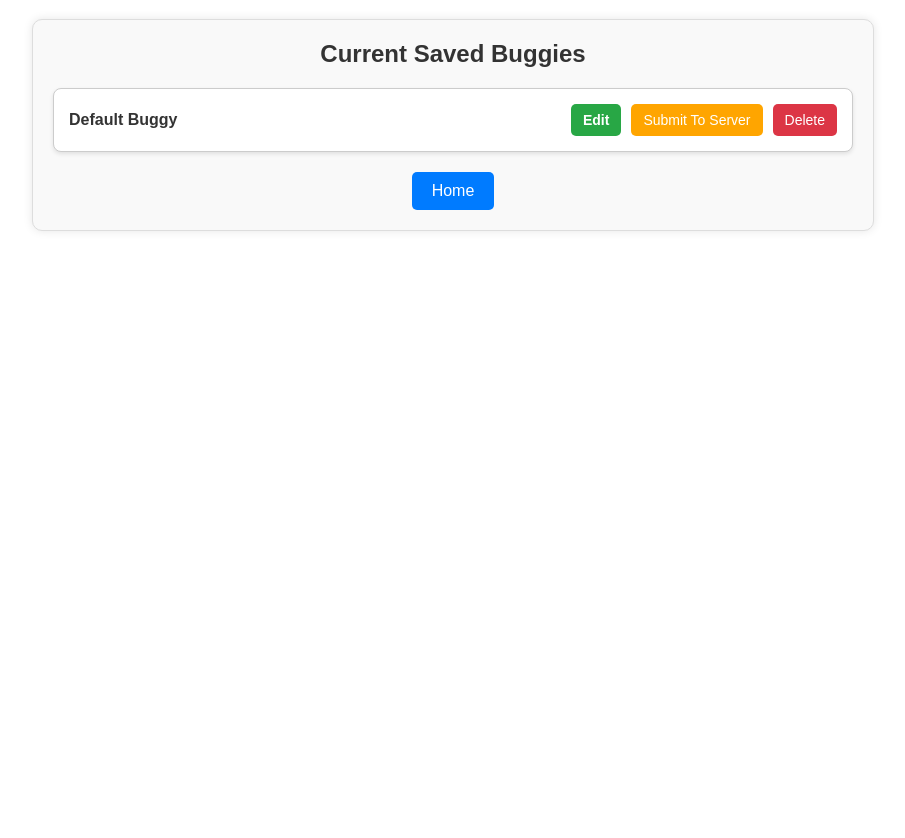
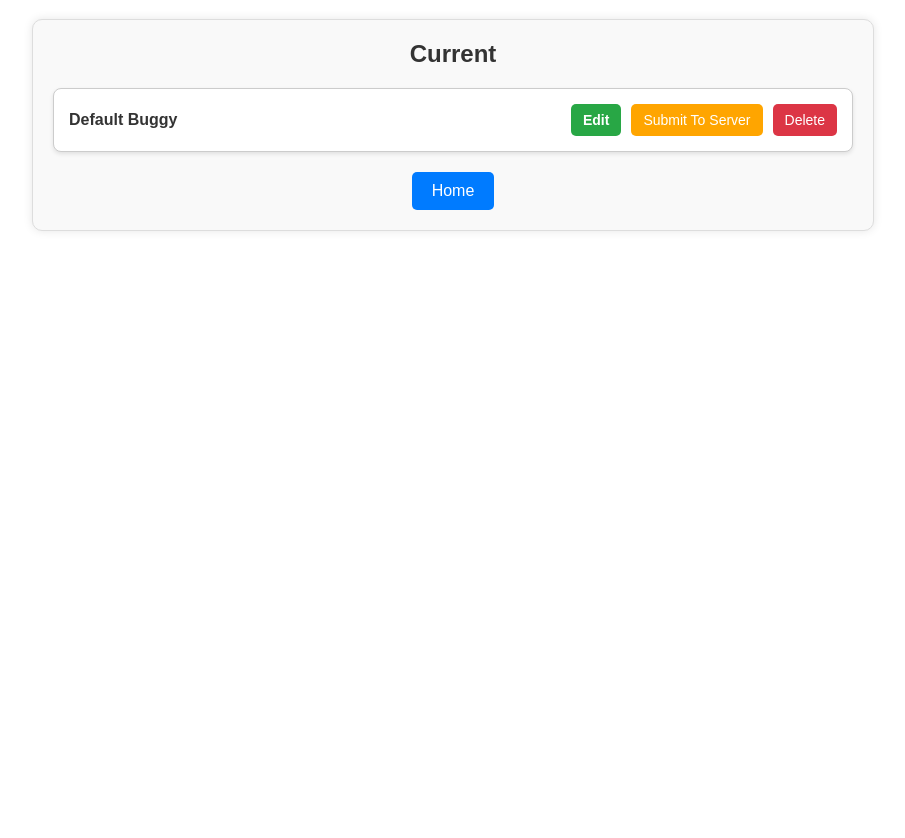
Before and after one commit to tomsp05/Buggy_Editor, a Flask app: page /edit in a window 1280 px wide. Shown: the whole page, without its empty margins (187-1092 px from the left). Run offline with Flask 2, Linux system fonts and the light colour scheme; the visitor is signed in with stand-in values (Sample User, id 1); data comes from the database, SQL or seed files in the repository.

Commit message:
new_branch_save

```diff
--- a/templates/edit-select.html
+++ b/templates/edit-select.html
@@ -164,7 +164,7 @@
 </style>
 
 <div class="container">
-    <h1>Current Saved Buggies</h1>
+    <h1>Current</h1>
 
     <ul class="buggy-list">
         {% for buggy in buggies %}
```
